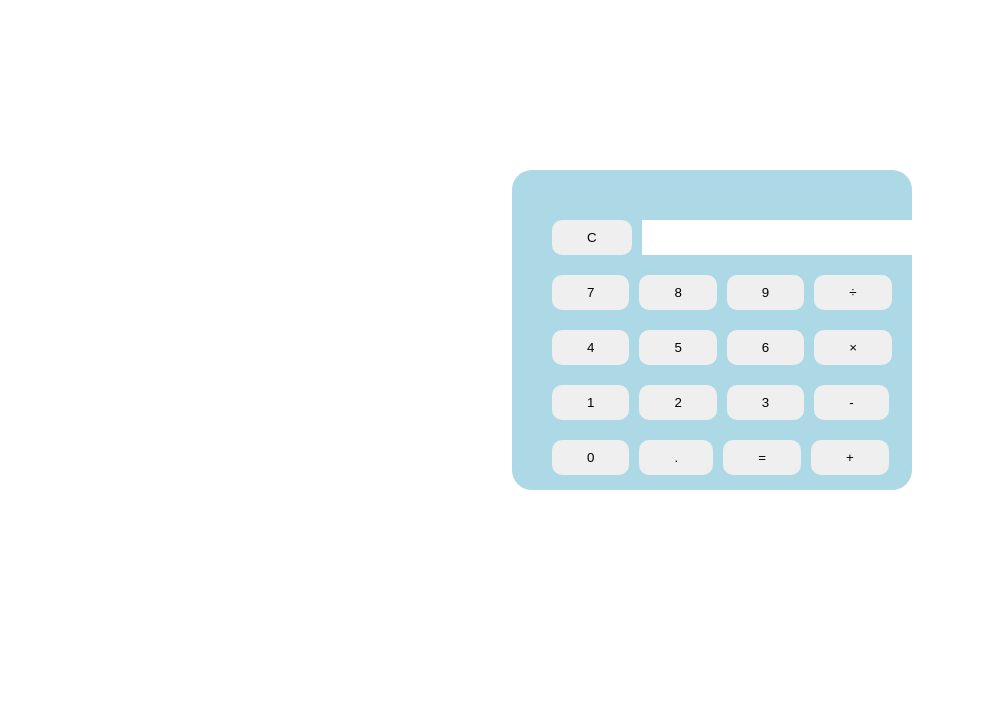
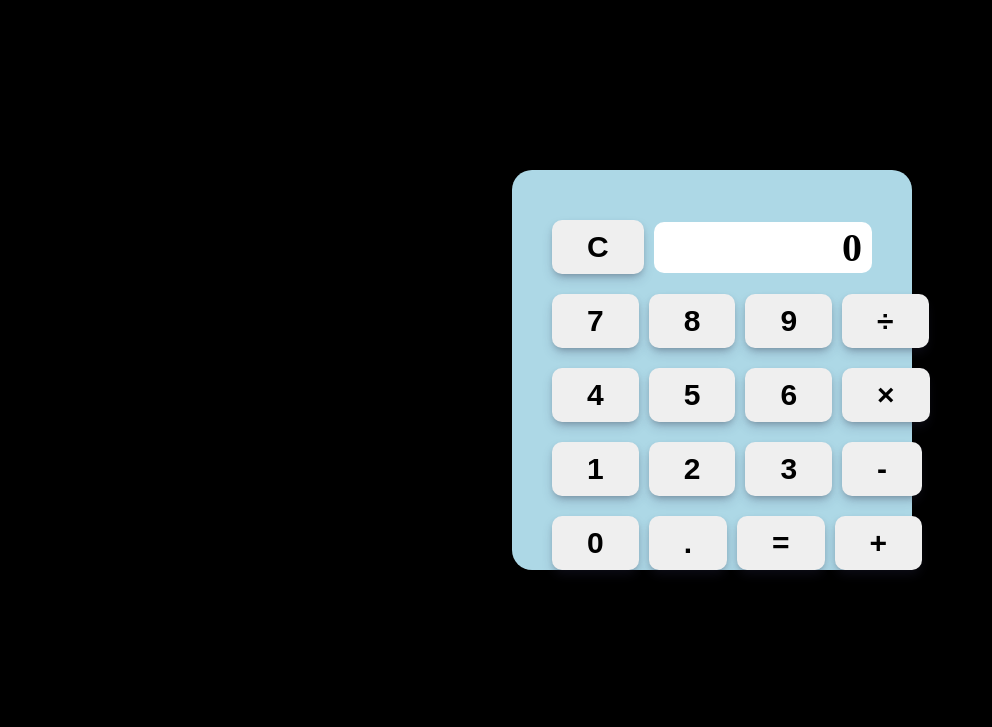
Before and after one commit to yuvikurne/Tech_Paathshaala, a plain HTML site: page Calcjs/index.html in a window 1280 px wide. Shown: the part 73-800 px from the top of the page, without its empty margins (0-992 px from the left). Drawn offline with Linux system fonts and the light colour scheme.

Commit message:
added new files

```diff
--- a/Calcjs/index.html
+++ b/Calcjs/index.html
@@ -4,104 +4,41 @@
     <meta charset="UTF-8">
     <meta name="viewport" content="width=device-width, initial-scale=1.0">
     <title>Document</title>
-    <style>
-      body{
-        margin: 0;
-        position: relative;
-      }
-      .container{
-        border-radius: 20px;
-
-        width: 25%;
-        height: 30vh;
-        padding: 40px;
-        position: absolute;
-        top: 600%;
-        left: 40%;
-        background-color: lightblue;
-
-
-
-      }
-      .first-row{
-        display: flex;
-        justify-content: space-between;
-        gap: 10px;
-        padding-bottom: 20px;
-        padding-top: 10px;
-        align-items: center;
-      }
-      .first-row input{
-        padding: 10px 88px;
-        border:none;
-      }
-      .second-row{
-        display: flex;
-        gap: 10px;
-        justify-content: space-between;
-        padding-bottom: 20px;
-
-      }
-      .third-row{
-        display: flex;
-        gap: 10px;
-        justify-content: space-between;
-        padding-bottom: 20px;
-
-    }
-      .fourth-row{
-        display: flex;
-        gap: 10px;
-        justify-content: space-between;
-        padding-bottom: 20px;
-
-    }
-      .fifth-row{
-        display: flex;
-        gap: 10px;
-        justify-content: space-between;
-        padding-bottom: 30px;
-
-
-    }
-      button{
-        padding: 10px 35px;
-        border-radius: 10px;
-        border: none;
-        cursor: pointer;
-      }
-    </style>
+   <link rel="stylesheet" href="style.css">
 </head>
 <body>
      <h1 id="title">Calc using HTML, CSS & Javascript !</h1>
       <div class="container">
         <div class="first-row">
             <button id="">C</button>
-            <input type="text">
+            <div id="display">
+                0
+            </div>
+            <!-- <input type="text" id="display" > -->
         </div>
         <div class="second-row">
-            <button id="">7</button>
-            <button id="">8</button>
-            <button id="">9</button>
-            <button id="">÷</button>
+            <button onclick="appendValue(`7`)">7</button>
+            <button onclick="appendValue(`8`)">8</button>
+            <button onclick="appendValue(`9`)">9</button>
+            <button onclick="appendValue(`÷`)">÷</button>
         </div>
         <div class="third-row">
-            <button id="">4</button>
-            <button id="">5</button>
-            <button id="">6</button>
-            <button id="">×</button>
+            <button onclick="appendValue(`4`)">4</button>
+            <button onclick="appendValue(`5`)">5</button>
+            <button onclick="appendValue(`6`)">6</button>
+            <button onclick="appendValue(`x`)">×</button>
         </div>
         <div class="fourth-row">
-            <button id="">1</button>
-            <button id="">2</button>
-            <button id="">3</button>
-            <button id="">-</button>
+            <button onclick="appendValue(`1`)">1</button>
+            <button onclick="appendValue(`2`)">2</button>
+            <button onclick="appendValue(`3`)">3</button>
+            <button onclick="appendValue(`-`)">-</button>
         </div>
         <div class="fifth-row">
-            <button id="">0</button>
-            <button id="">.</button>
-            <button id="">=</button>
-            <button id="">+</button>
+            <button onclick="appendValue(`0`)">0</button>
+            <button onclick="appendValue(`.`)">.</button>
+            <button onclick="Calc(`=`)">=</button>
+            <button onclick="appendValue(`+`)">+</button>
         </div>
       </div>
     <script src="index.js"></script>
--- a/Calcjs/index.js
+++ b/Calcjs/index.js
@@ -0,0 +1,17 @@
+var output = "";
+var displayTag = document.getElementById("display");
+
+function appendValue(value){
+    output = output + value;
+    displayTag.innerHTML = "<span>" + output + "</span>";
+    console.log(output);
+}
+
+
+function Calc(){
+        console.log(eval(output));
+        displayTag.innerHTML = "<span>"+output+"</span>";
+        // displayTag.innerHTML = `<span>${eval(value1)}"</span>`;
+
+        output = "";
+}
--- /dev/null
+++ b/Calcjs/style.css
@@ -0,0 +1,85 @@
+body {
+  background-color: black;
+  margin: 0;
+  position: relative;
+
+}
+
+.container {
+  border-radius: 20px;
+
+  width: 25%;
+  height: 40vh;
+  padding: 40px;
+  position: absolute;
+  top: 600%;
+  left: 40%;
+  background-color: lightblue;
+
+
+
+}
+
+.first-row {
+  display: flex;
+  justify-content: space-between;
+  gap: 10px;
+  padding-bottom: 20px;
+  padding-top: 10px;
+  align-items: center;
+}
+
+.first-row #display {
+  color: black;
+  font-size: 40px;
+  padding: 2px 10px;
+  width: 69%;
+  background-color:white;
+  text-align: right;
+  border-radius: 10px;
+  font-weight: bold;
+  display: inline-block;
+}
+
+.second-row {
+  display: flex;
+  gap: 10px;
+  justify-content: space-between;
+  padding-bottom: 20px;
+
+}
+
+.third-row {
+  display: flex;
+  gap: 10px;
+  justify-content: space-between;
+  padding-bottom: 20px;
+
+}
+
+.fourth-row {
+  display: flex;
+  gap: 10px;
+  justify-content: space-between;
+  padding-bottom: 20px;
+
+}
+
+.fifth-row {
+  display: flex;
+  gap: 10px;
+  justify-content: space-between;
+  padding-bottom: 30px;
+
+
+}
+
+button {
+  padding: 10px 35px;
+  border-radius: 10px;
+  border: none;
+  cursor: pointer;
+  font-size: 30px;
+  font-weight: bold;
+  box-shadow: rgba(50, 50, 93, 0.25) 0px 6px 12px -2px, rgba(0, 0, 0, 0.3) 0px 3px 7px -3px;
+}
--- /dev/null
+++ b/social-card/style.css
@@ -0,0 +1,119 @@
+body{
+    font-family: "Poppins", sans-serif;
+    background-color:antiquewhite;
+}
+.container{
+    background-color:plum;
+    width: 560px;
+    height: 490px;
+    margin-top: 200px;
+    margin-left: 690px;
+    padding: 5px 5px;
+
+}
+
+.card{
+    background-color:white;
+    border: none;
+    border-radius: 20px;
+    margin-top: -24px;
+    padding-top: 0px;
+    padding-left: 20px;
+    padding-bottom: 79px;
+}
+
+h1{
+    padding-top: 30px;
+    color: rgb(228, 89, 228);
+}
+
+.social-icons{
+    display: flex;
+    justify-content: space-evenly;
+    margin-bottom: 40px;
+}
+
+ion-icon{
+    font-size: 40px;
+    border: 1px solid rgb(212, 211, 211);
+    border-radius: 10px;
+    padding: 10px;
+
+}
+
+.social-icons #logo-facebook{
+    color: #316FF6;
+    cursor:pointer;
+}
+.social-icons #logo-twitter{
+    color: #1da1f2;
+    cursor:pointer;
+}
+.social-icons #logo-instagram{
+    color: #e4405f;
+    cursor:pointer;
+}
+.social-icons #logo-whatsapp{
+    color: rgb(39, 196, 39);
+    cursor:pointer;
+}
+.social-icons #logo-linkedin{
+    color: blue;
+    cursor:pointer;
+}
+
+.copy{
+    padding-bottom: 25px;
+    position: relative;
+    margin-right: 50px;
+
+}
+
+.copy span #link-outline {
+    margin-left: 30px;
+    margin-top: 0px;
+    border:none;
+    position:absolute;
+    font-size: 1.9rem;
+    left: 15px;
+    top: 53px;
+    opacity: 0.3;
+
+
+
+}
+
+input{
+    width: 80%;
+    height: 40px;
+    margin-left: 49px;
+    border-radius:10px;
+    text-align: left;
+    background-color: white;
+    outline: none;
+    border:2px solid black;
+    padding-left: 40px;
+
+}
+
+button{
+    width: 83%;
+    height: 40px;
+    background-color:purple;
+    border-radius:10px;
+    border: none;
+    color:white;
+    font-size: 17px;
+    cursor: pointer;
+    font-weight: bold;
+}
+
+
+
+.copy-button{
+    display: flex;
+    justify-content: center;
+    align-items: center;
+    margin-right: 10px;
+
+}
```
Also changed, not shown: social-card/index.html (added, +55 -0 lines), social-card/icons8-facebook-48.png (added), social-card/icons8-insta-48.png (added), social-card/icons8-linkedin-48.png (added), social-card/icons8-twitter-48.png (added), social-card/icons8-whatsapp-48.png (added).
